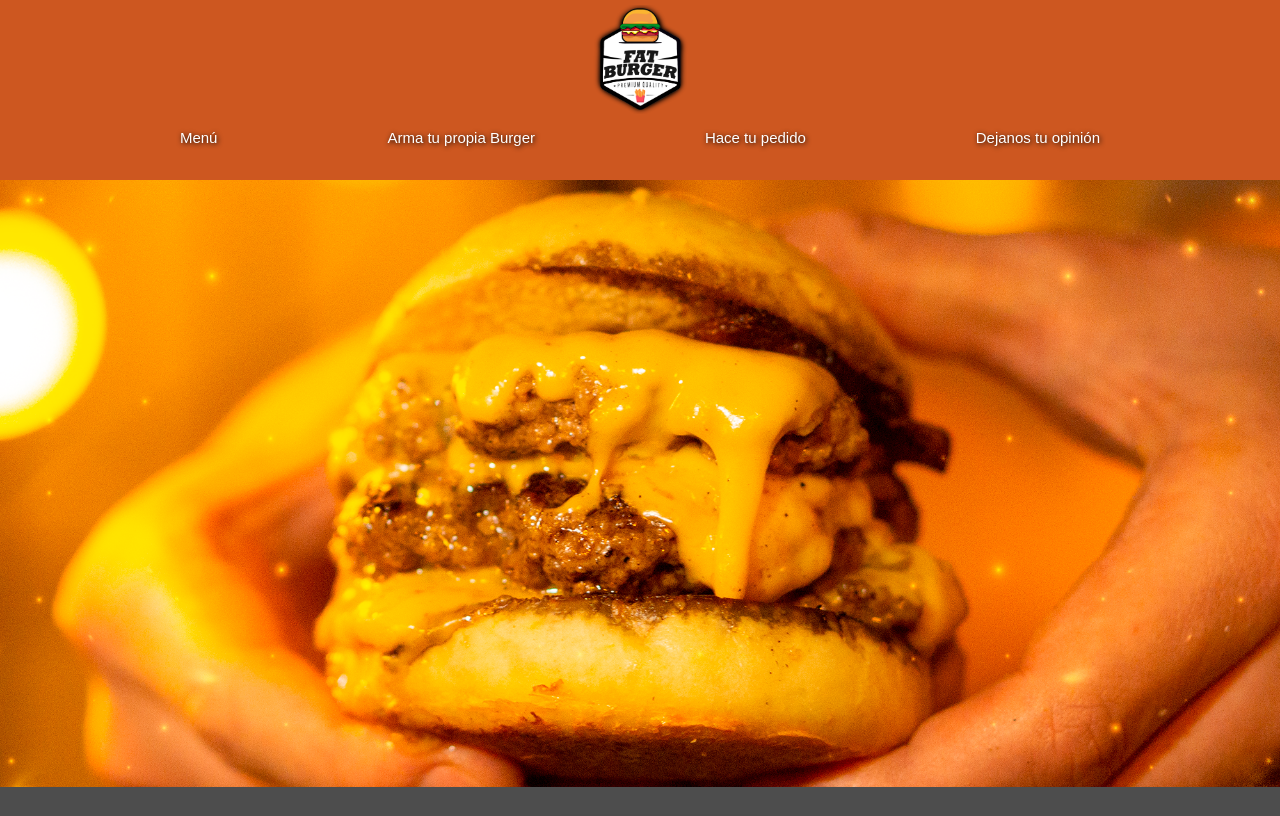
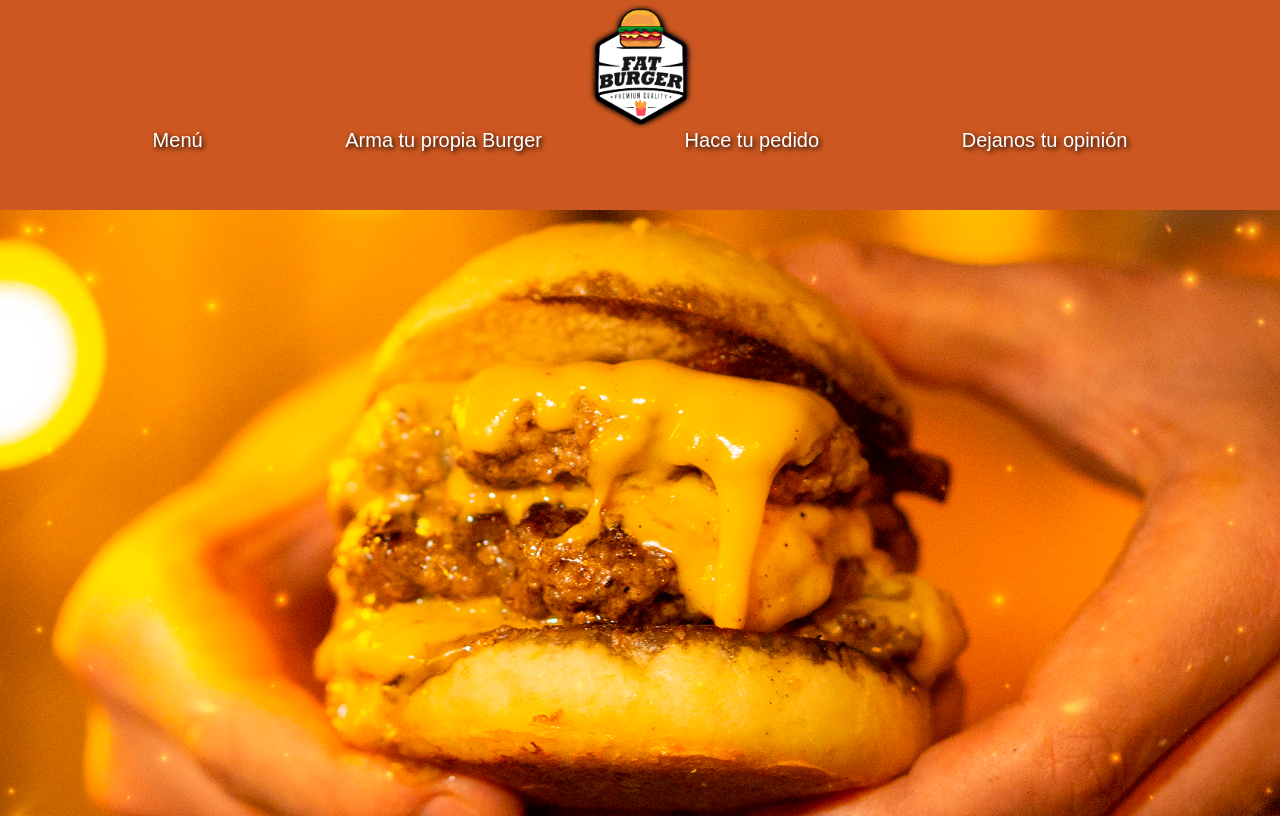
Before and after one commit to JuliChimente/FatBurger, a PHP site: page / in a window 1280 px wide. Shown: the top 816 px of the page. Run offline with PHP 8.4, Linux system fonts and the light colour scheme; some libraries are stand-ins or nearby versions; some web fonts are replaced.

Commit message:
Cambio en el tamaño del logo, fuente, y sombra

```diff
--- a/css/estilos.css
+++ b/css/estilos.css
@@ -26,6 +26,7 @@
 .Logo {
 	height: 180px;
 	width: 180px;
+	min-width: 180px;
 	margin: 10px 50px;
 }
 
@@ -33,7 +34,7 @@
 	text-decoration: none;
 	font-size: 20px;
 	color: #fff;
-	text-shadow: 1px 1px 5px black;
+	text-shadow: 2px 2px 5px black;
 	margin-left: 10px;
 	margin-right: 10px;
 }
@@ -41,6 +42,7 @@
 .Flex-Nav__li img {
 	height: 120px;
 	width: 120px;
+	min-width: 120px;
 	margin-left: 10px;
 }
 
@@ -358,16 +360,16 @@ header {
 	background-color: #CD5720;
 	display: block;
 	width: 100vw;
-	height: 160px;
+	height: 190px;
 	margin-bottom: 20px;
 }
 
 .Logo-Responsive {
-	width: 120px;
+	width: 135px;
 	height: 120px;
 	margin: auto;
 	padding: 5px;
-	max-width: 120px;
+	min-width: 135px;
 }
 
 
@@ -382,9 +384,9 @@ header {
 
 .Flex-Nav__li-Responsive a {
 	text-decoration: none;
-	font-size: 15px;
+	font-size: 20px;
 	color: #fff;
-	text-shadow: 1px 1px 5px black;
+	text-shadow: 2px 2px 5px black;
 }
 
 .Flex-Nav__li img {
```
